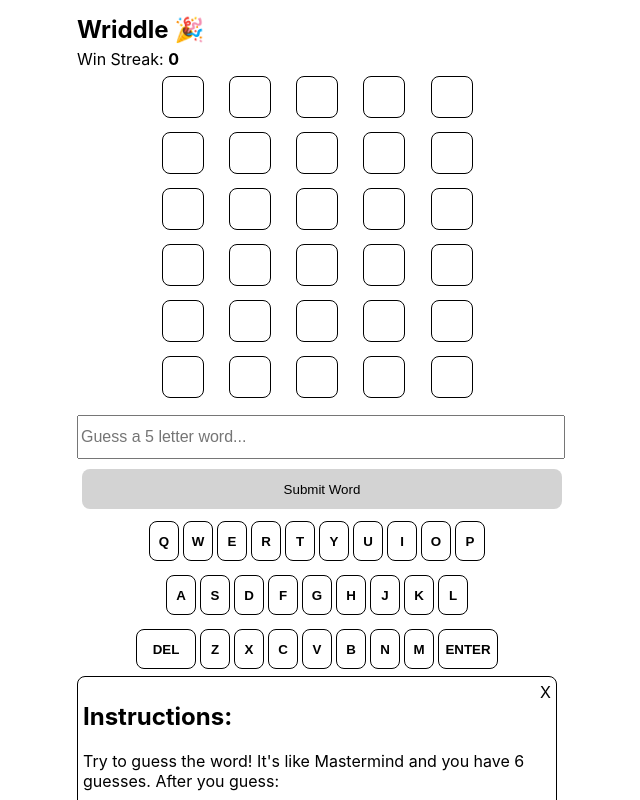
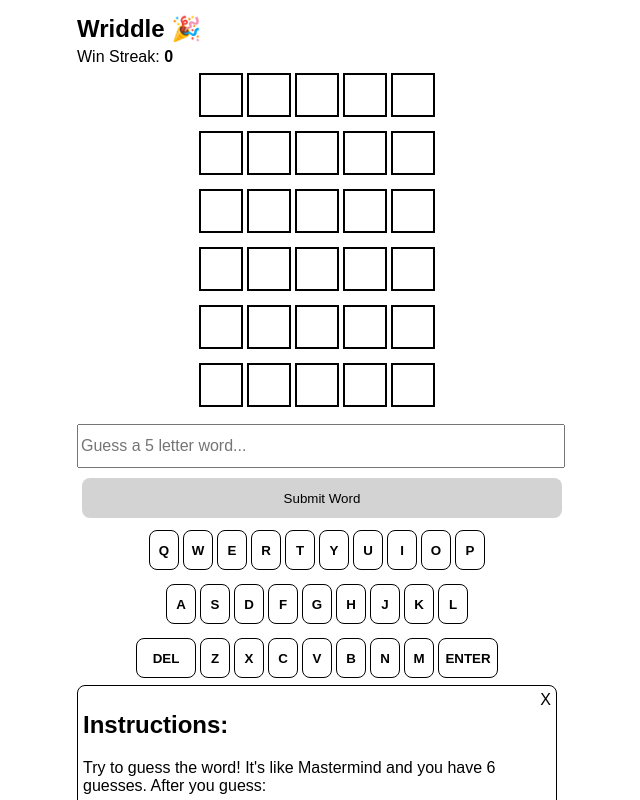
Before and after one commit to rjk79/wriddle, a React (Create React App) app: page / in a window 1280 px wide. Shown: the top 800 px of the page, without its empty margins (323-963 px from the left). Built offline with nearby package versions, Linux system fonts and the light colour scheme.

Commit message:
Change many colors

```diff
--- a/public/index.html
+++ b/public/index.html
@@ -37,7 +37,7 @@
 
     <script src="https://cdn.jsdelivr.net/npm/canvas-confetti@1.4.0/dist/confetti.browser.min.js"></script>
 
-    <title>React App</title>
+    <title>Wriddle</title>
   </head>
   <body>
     <noscript>You need to enable JavaScript to run this app.</noscript>
--- a/src/App.css
+++ b/src/App.css
@@ -3,6 +3,7 @@
   align-items: center;
   justify-content: center;
   padding: 10px;
+  font-family: Arial, Helvetica, sans-serif;
 }
 
 .game {
@@ -22,7 +23,7 @@
 .word {
   width: 100%;
   display: flex;
-  justify-content: space-between;
+  justify-content: center;
 }
 
 .character {
@@ -34,8 +35,7 @@
   margin: 7px 2px;
   font-weight: 700;
   text-transform: uppercase;
-  border: 1px solid black;
-  border-radius: 8px;
+  border: 2px solid black;
   height: 40px;
   width: 40px;
 }
--- a/src/board.js
+++ b/src/board.js
@@ -1,5 +1,4 @@
 import React, {useState, useEffect} from 'react'
-import Attempt from './attempt';
 
 import {nouns} from './nouns'
 import {adjectives} from './adjectives'
@@ -16,8 +15,7 @@ const GAME_WON = 'YOU WIN! 🥳'
 
 const CORRECT_POSITION = 'green'
 const WRONG_POSITION = 'darkorange'
-const WRONG = 'gray'
-const KEYBOARD_WRONG_COLOR = 'black'
+const WRONG = 'black'
 const KEYBOARD_UNGUESSED_COLOR = 'grey'
 
 const keyboardRows = [
@@ -33,6 +31,7 @@ const Board = () => {
     const [feedback, setFeedback] = useState('')
     const [streak, setStreak] = useState(0)
     const [showInstructions, setShowInstructions] = useState(true)
+    const [loading, setLoading] = useState(false)
 
     useEffect(() => {
         resetWord()
@@ -49,14 +48,34 @@ const Board = () => {
             });
         } else if (feedback === GAME_LOST) {
             setStreak(0)
+            saveStreak(0)
         }
     }, [feedback])
 
-    const attemptItems = attempts.map((attempt, idx) => (
-        <div key={idx} className="word">
-            {attempt}
+
+
+    function getWords() {
+        const items = []
+        for (let i = 0; i < 6; i++) {
+            const newItem = i < attempts.length
+                ? (
+                    <div key={i} className="word revealed">
+                        {attempts[i]}
                     </div>
-    ))
+                )
+                : (
+                    <div key={i} className="word">
+                        {Array(5).fill(<span className="character"></span>)}
+                    </div>
+                )
+
+            items.push(
+                newItem
+            )
+        }
+
+        return items;
+    }
 
     function loadStreak() {
         const streak = window.localStorage.getItem('wriddleStreak')
@@ -68,19 +87,6 @@ const Board = () => {
 
     function saveStreak(streak) {
         window.localStorage.setItem('wriddleStreak', streak)
-    }
-
-    function getBlankItems() {
-        const items = []
-        for (let i = attempts.length; i < 6; i++) {
-            items.push(
-                <div key={i} className="word">
-                    {Array(5).fill(<span className="character"></span>)}
-                </div>
-            )
-        }
-
-        return items
     }
 
     function newGame() {
@@ -110,14 +116,19 @@ const Board = () => {
             return
         }
 
-        await checkWord().then(res => {
+        setLoading(true)
+        const res = await checkWord();
+        setLoading(false)
         if (res.status === 404) {
             setFeedback(`Sorry, ${current} is not a word`)
-            } else {
+        } else if (res.status === 200) {
             if (current.length === 5) {
                 const coloredCurrent = current.split('').map((char, index) =>
                     <span key={index}
-                            style={{ color: getColor(char, index)}}
+                        style={{
+                            backgroundColor: getColor(char, index),
+                            color: 'white',
+                        }}
                         className="character"
                     >
                         {char}
@@ -136,8 +147,9 @@ const Board = () => {
             } else {
                 setFeedback('Attempt must be 5 letters')
             }
+        } else {
+            setFeedback('Word check failed. Please try again')
         }
-        })
     }
 
     async function checkWord() {
@@ -203,7 +215,7 @@ const Board = () => {
 
         const LETTER_RANKING = [
             KEYBOARD_UNGUESSED_COLOR,
-            KEYBOARD_WRONG_COLOR,
+            WRONG,
             WRONG_POSITION,
             CORRECT_POSITION,
         ]
@@ -215,7 +227,6 @@ const Board = () => {
 
             attemptLetters.forEach((char, index) => {
                 let color = getColor(char, index);
-                if (color === WRONG) color = KEYBOARD_WRONG_COLOR
                 const currentColor = letterColorMap[char];
 
                 if (LETTER_RANKING.indexOf(color) > LETTER_RANKING.indexOf(currentColor)) {
@@ -237,8 +248,7 @@ const Board = () => {
                 </span>
             </div>
             <div className="words">
-                {attemptItems}
-                {getBlankItems()}
+                {getWords()}
             </div>
             <div className="feedback" style={{
                 color: feedback === GAME_WON ? 'black' : 'red',
@@ -258,7 +268,7 @@ const Board = () => {
                 />
             </form>
             <div className="game-buttons">
-                <button onClick={onSubmit}>Submit Word</button>
+                <button onClick={onSubmit} >Submit Word</button>
                 {[GAME_WON, GAME_LOST].includes(feedback) && <button onClick={newGame}>New Game</button>}
             </div>
 
--- a/src/nouns.js
+++ b/src/nouns.js
@@ -37,7 +37,6 @@ export const nouns = [
 'Crown',
 'Cycle',
 'Dance',
-'Death',
 'Depth',
 'Doubt',
 'Draft',
```
Lines whose indentation alone changed are shown as unchanged.
